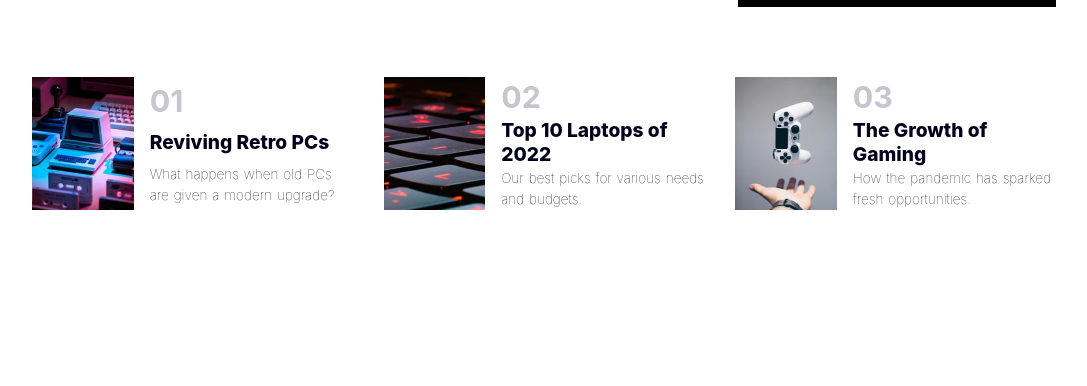
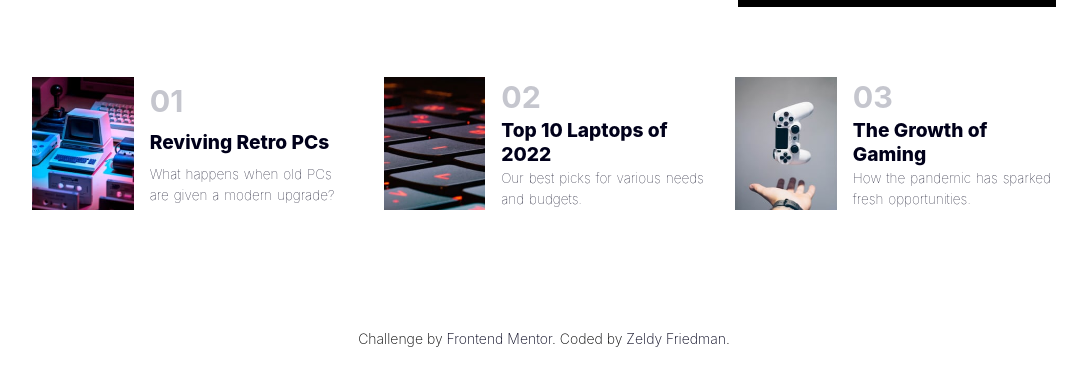
Before and after one commit to zeldyf/news-homepage-ui, a React app: page / in a window 1280 px wide. Shown: the part 684-1070 px from the top of the page, without its empty margins (96-1183 px from the left). Built offline with nearby package versions, Linux system fonts and the light colour scheme.

Commit message:
with attribution

```diff
--- a/src/components/app/App.css
+++ b/src/components/app/App.css
@@ -2,6 +2,19 @@
   text-align: center;
   margin: 5px 3%;
   font-family: "Inter", sans-serif;
+}
+
+.attribution {
+  font-weight: 200;
+  font-size: 14px;
+  text-align: center;
+  text-decoration: none;
+  margin-bottom: 20px;
+}
+
+.attribution a{
+  text-decoration: none;
+  color:  hsl(240, 100%, 5%);
 }
 
 .App-header {
--- a/src/components/app/App.js
+++ b/src/components/app/App.js
@@ -15,6 +15,17 @@ function App() {
           <Stories />
         </section>
       </div>
+      <div class="attribution">
+        Challenge by{" "}
+        <a href="https://www.frontendmentor.io?ref=challenge" ß>
+          Frontend Mentor
+        </a>
+        . Coded by{" "}
+        <a href="https://github.com/zeldyf/news-homepage-ui/tree/main">
+          Zeldy Friedman
+        </a>
+        .
+      </div>
     </div>
   );
 }
--- a/src/components/app/stories/stories.css
+++ b/src/components/app/stories/stories.css
@@ -5,7 +5,7 @@
   column-gap: 3%;
   row-gap: 6%;
   flex-direction: column;
-  margin-bottom: 100px;
+  margin-bottom: 40px;
 }
 
 .story {
```
